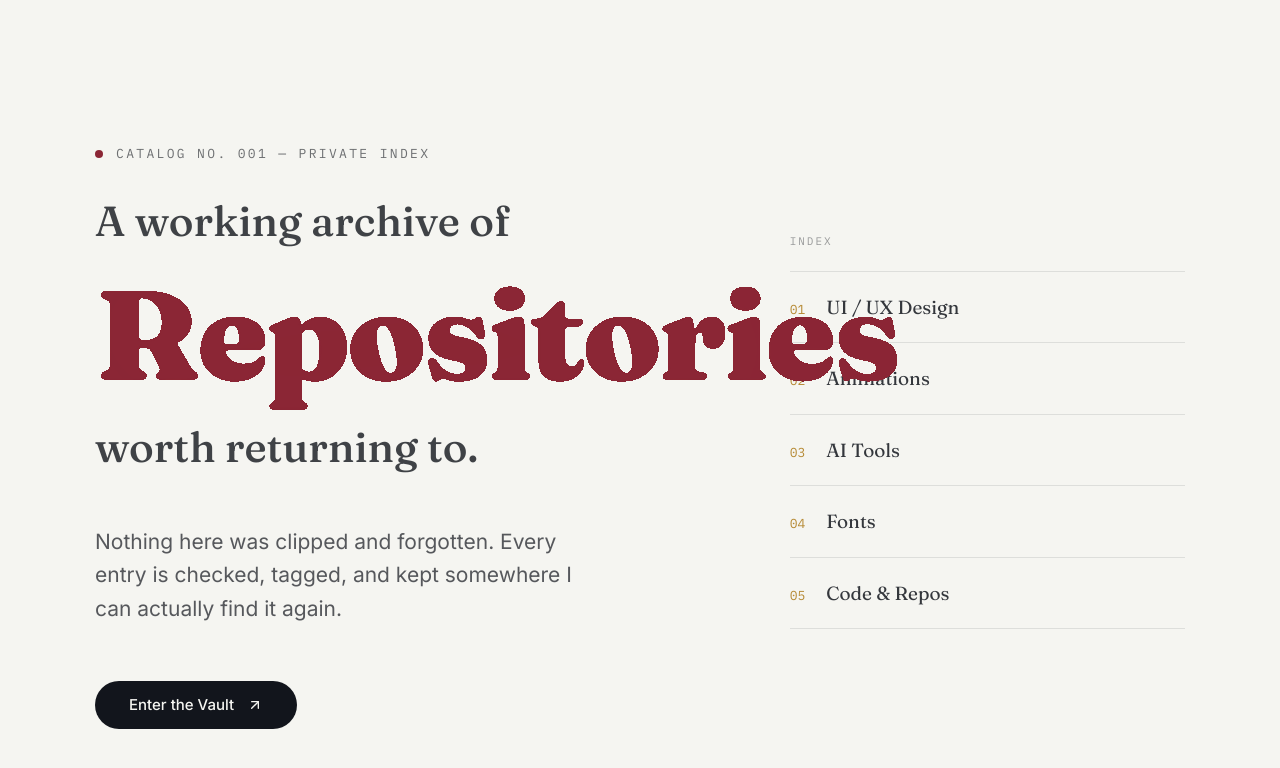
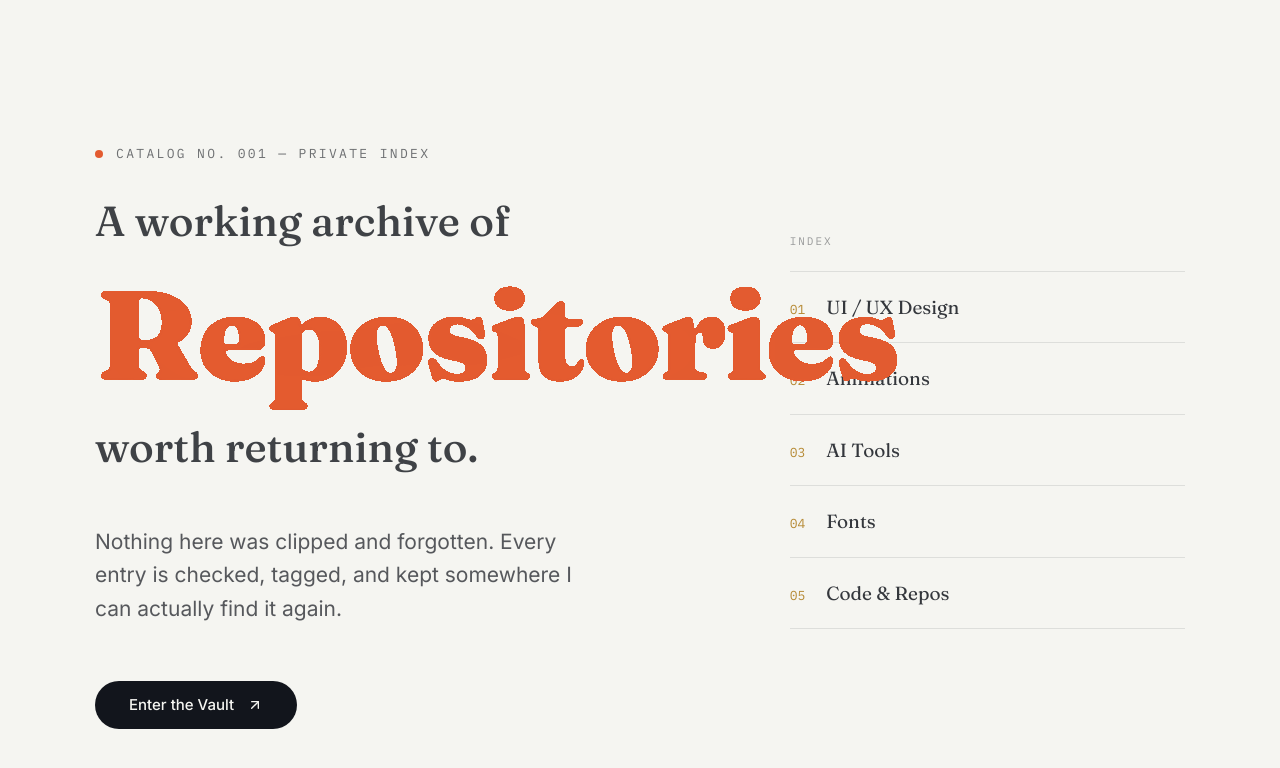
Before and after one commit to allenjose24/amazing-websites, a React (Vite) app: page / in a window 1280 px wide. Shown: the top 768 px of the page. Built offline with nearby package versions, Linux system fonts and the light colour scheme; no server answers.

Commit message:
style: swap gooey text animation color from burgundy to orange

```diff
--- a/src/LandingPage.jsx
+++ b/src/LandingPage.jsx
@@ -19,7 +19,7 @@ export default function LandingPage({ onLogin }) {
           {/* Left: the hero thesis */}
           <div>
             <div className="flex items-center gap-[var(--s-2)] mb-[var(--s-4)]">
-              <span className="h-2 w-2 rounded-full bg-burgundy" />
+              <span className="h-2 w-2 rounded-full bg-orange" />
               <p className="font-mono text-[13px] tracking-[0.18em] uppercase text-ink/60">
                 Catalog No. 001 — Private Index
               </p>
@@ -35,7 +35,7 @@ export default function LandingPage({ onLogin }) {
                 morphTime={1}
                 cooldownTime={0.4}
                 align="left"
-                textClassName="font-display font-black text-burgundy text-[52px] sm:text-[76px] md:text-[104px] lg:text-[128px] tracking-tight"
+                textClassName="font-display font-black text-orange text-[52px] sm:text-[76px] md:text-[104px] lg:text-[128px] tracking-tight"
               />
             </div>
 
```
